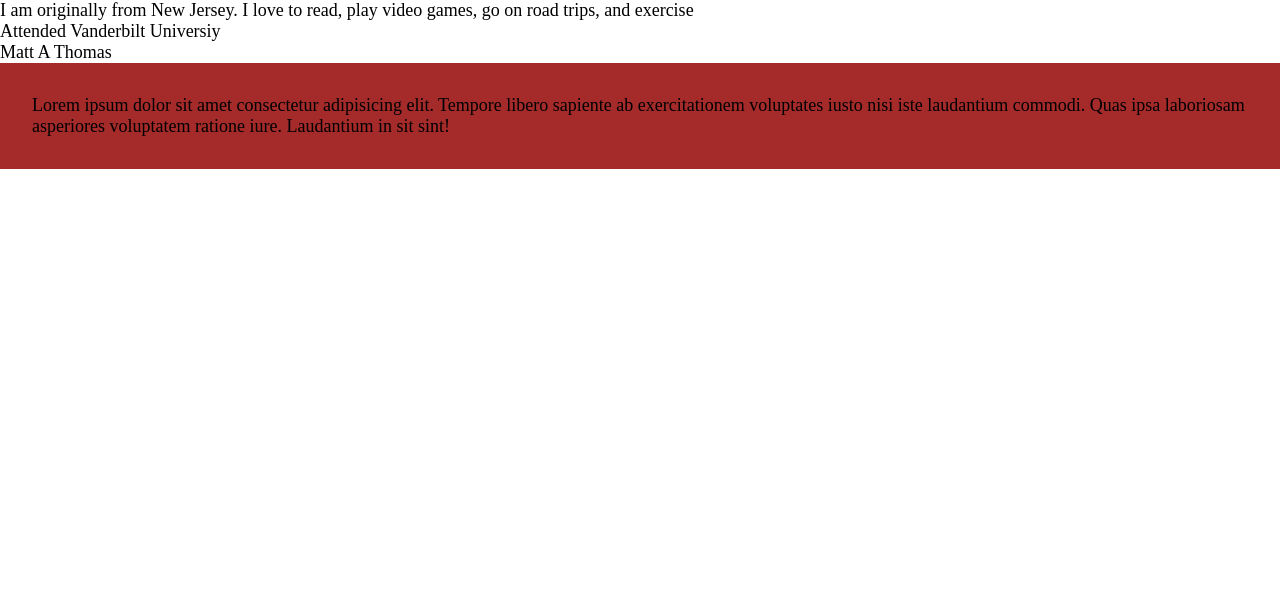
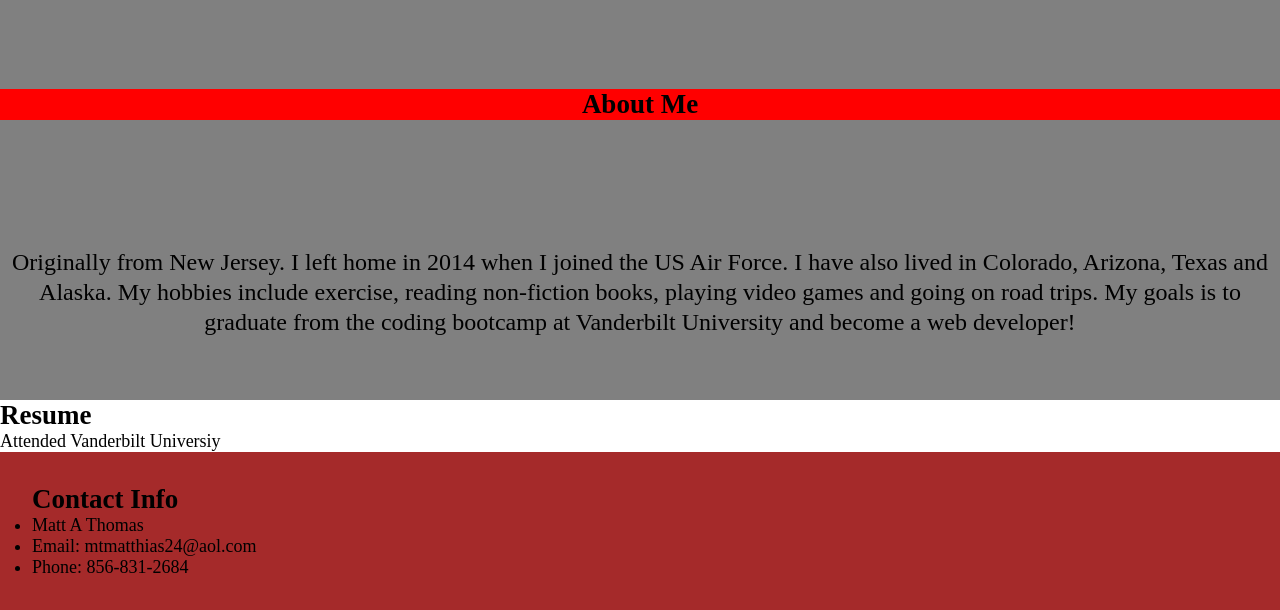
Before and after one commit to tbloodmt/Challenge02, a plain HTML site: page index.html in a window 1280 px wide. Shown: the part 300-910 px from the top of the page. Before the commit the page ends 800 px from the top, so only its background shows below. Drawn offline with Linux system fonts and the light colour scheme.

Commit message:
Filled in about-me section, added style and spacing

```diff
--- a/assets/style.css
+++ b/assets/style.css
@@ -54,4 +54,28 @@ padding: 2rem;
 
 }
 
+.about-me{
+    display: flex;
+    flex-wrap: wrap;
+    background-color: gray;
+    height: 400px;
+    justify-content: center;
+    align-items: center;
+
+}
+
+.title1{
+    margin-top: 25px;
+    background-color: red;
+    width: 100%;
+    display: flex;
+    justify-content: center;
+}
+
+.bio{
+    text-align: center;
+    line-height: 30px;
+    font-size: x-large;
+}
+
 @media (min-width)
--- a/index.html
+++ b/index.html
@@ -28,34 +28,35 @@
         </nav>
     </header>
 
-    <main>
-        <section id="about-me">
+    <section id="about-me" class="about-me">
+        <div class="title1">
+            <h2>About Me </h2>
+        </div>
+        <div class="bio">
+            <p>
+                Originally from New Jersey. I left home in 2014 when I joined the US Air Force. I have also lived in
+                Colorado, Arizona, Texas and Alaska.
+                My hobbies include exercise, reading non-fiction books, playing video games and going on road trips.
+                My goals is to graduate from the coding bootcamp at Vanderbilt University and become a web developer!
+            </p>
+        </div>
+    </section>
 
+    <section id="Resume">
+        <h2>Resume</h2>
+        <p>Attended Vanderbilt Universiy</p>
 
-            <p>I am originally from New Jersey. I love to read, play video games, go on road trips, and exercise</p>
+    </section>
 
-        </section>
+    <footer id="Contact-info">
+        <h2>Contact Info</h2>
+        <ul>
+            <li>Matt A Thomas</li>
+            <li>Email: mtmatthias24@aol.com</li>
+            <li>Phone: 856-831-2684</li>
+        </ul>
+    </footer>
 
-        <section id="Resume">
-            <p>Attended Vanderbilt Universiy</p>
-        </section>
-
-        <section id="Contact-info">
-            <p>Matt A Thomas </p>
-        </section>
-
-
-
-
-    </main>
-
-    <footer>
-
-        <p>Lorem ipsum dolor sit amet consectetur adipisicing elit.
-            Tempore libero sapiente ab exercitationem voluptates iusto nisi iste laudantium commodi.
-            Quas ipsa laboriosam asperiores voluptatem ratione iure. Laudantium in sit sint!
-        </p>
-    </footer>
 </body>
 
 </html>
```
